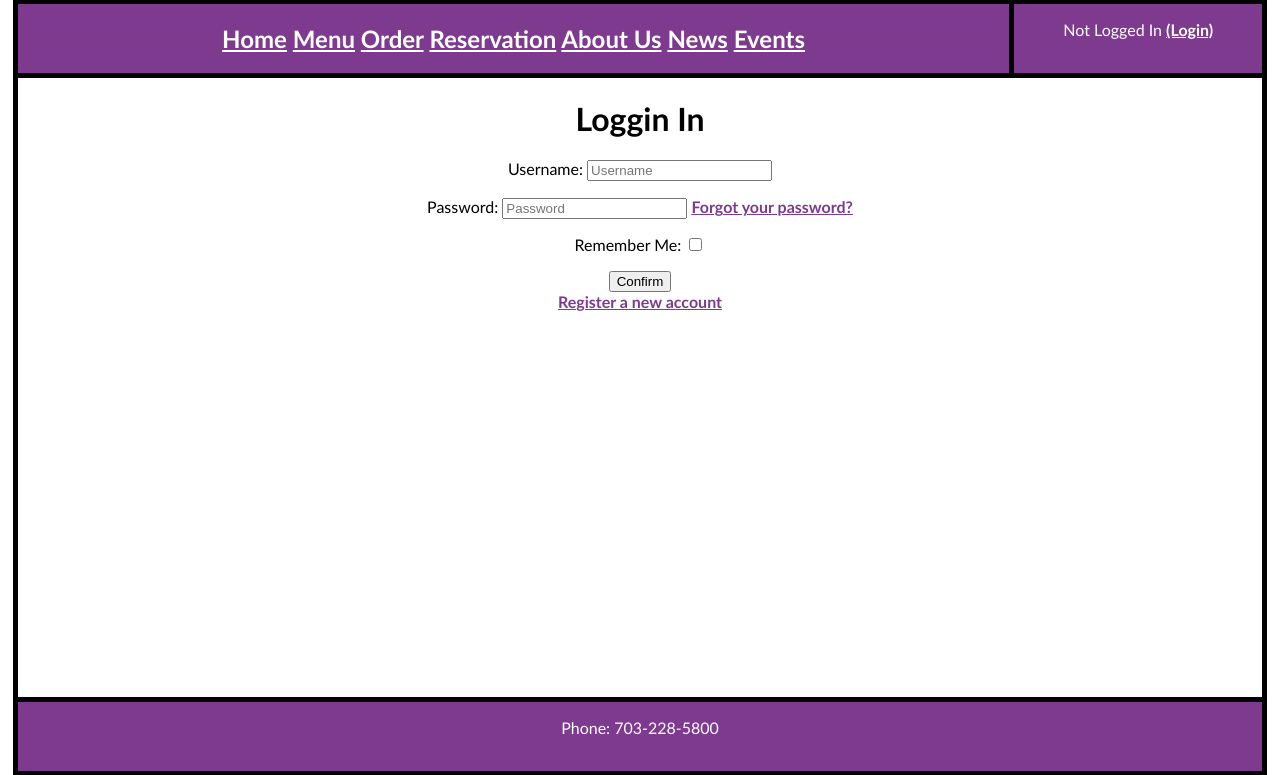
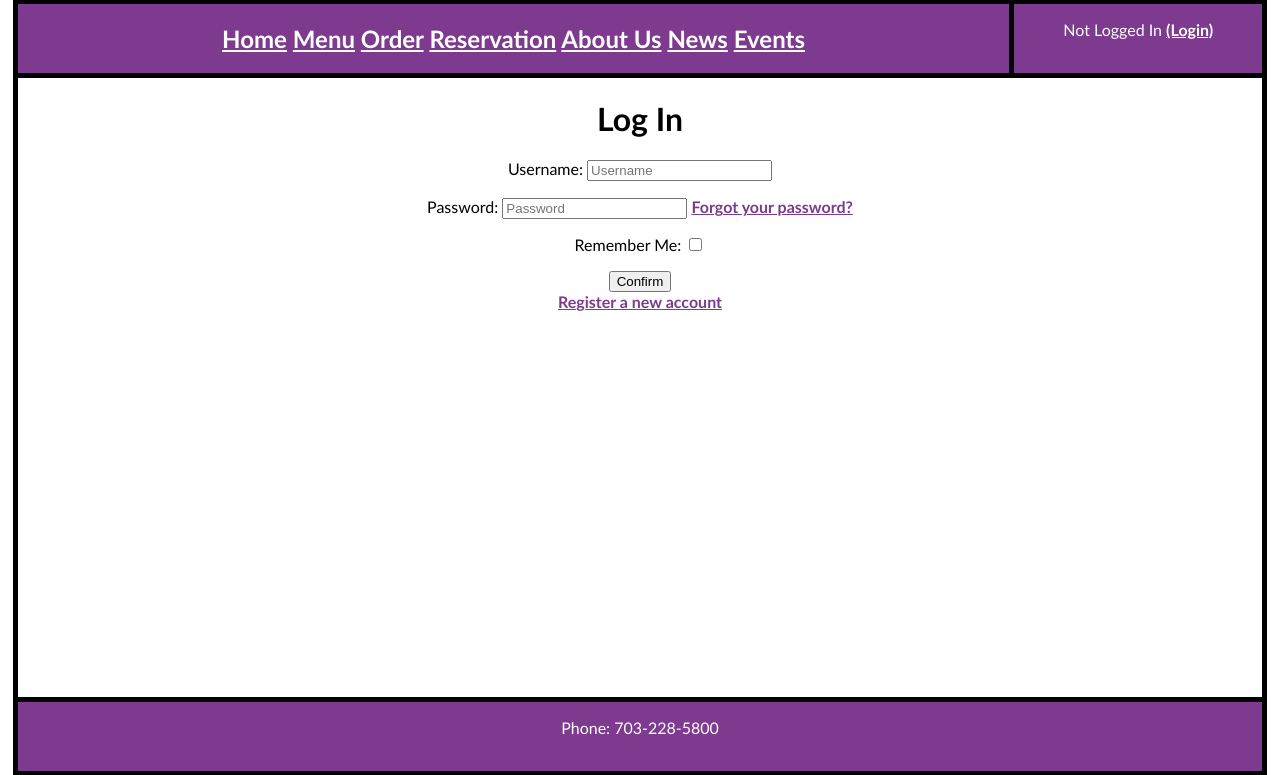
Before and after one commit to ACCDjangoGirls/culinary_webapp, a Django app: page /accounts/login/ in a window 1280 px wide. Shown: the part 14-789 px from the top of the page. Run offline with Django 5.2, Linux system fonts and the light colour scheme.

Commit message:
edited Loggin to Log in login.html

```diff
--- a/templates/account/login.html
+++ b/templates/account/login.html
@@ -2,7 +2,7 @@
 
 {% block content %}
 
-<h1>Loggin In</h1>
+<h1>Log In</h1>
 <form method ="post">
     {% csrf_token %}
     {{ form.as_p }}
```
